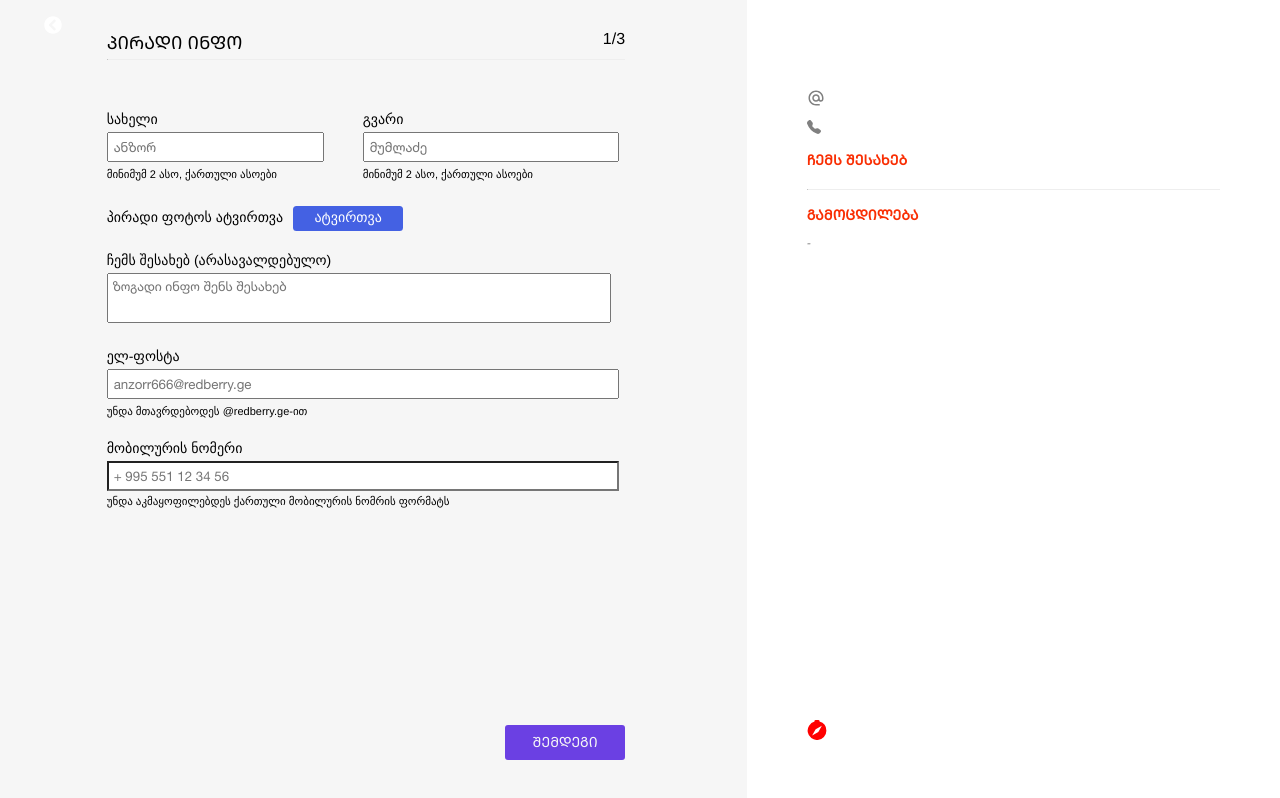
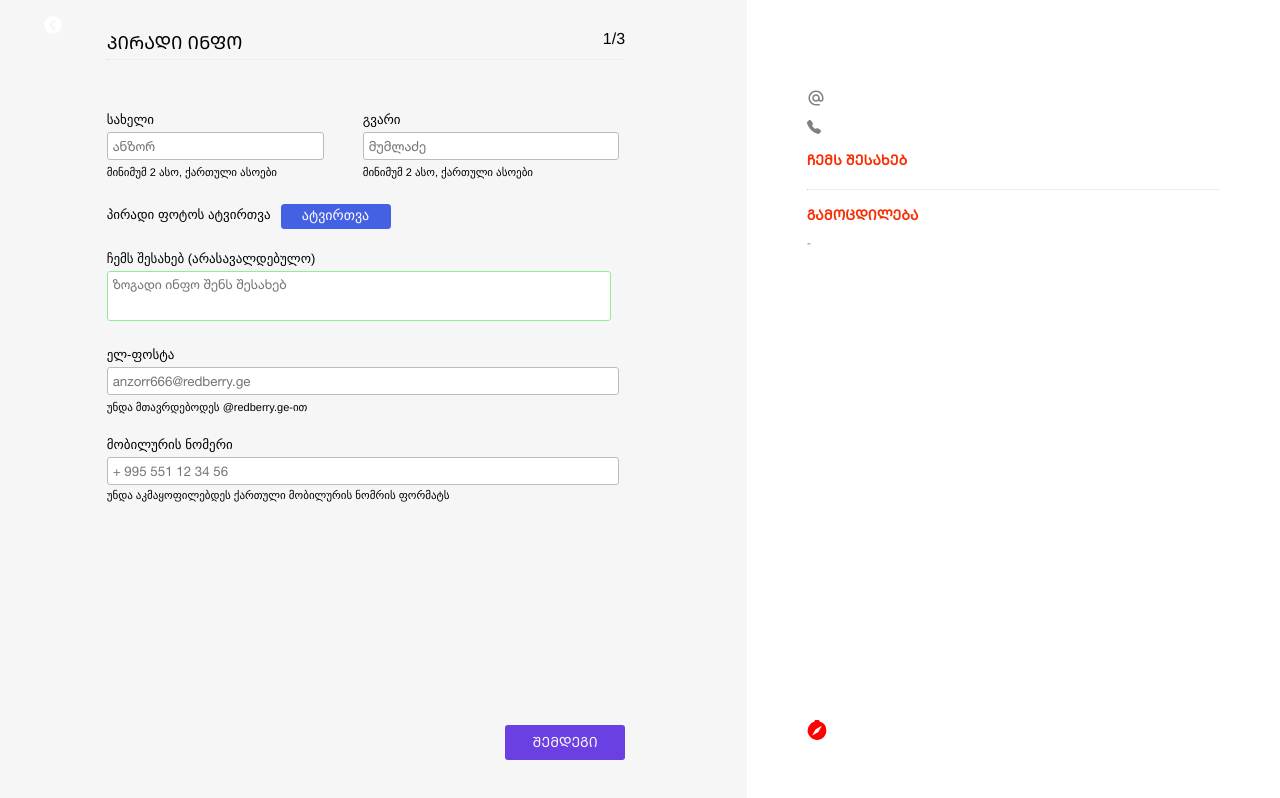
Before and after one commit to iguna18/resumaker, a React (Create React App) app: page /1 in a window 1280 px wide. Built offline with nearby package versions, Linux system fonts and the light colour scheme.

Commit message:
developed conditional coloring of input fields

```diff
--- a/src/App.js
+++ b/src/App.js
@@ -1,4 +1,4 @@
-import { BrowserRouter as Router, Route, Routes, Link } from "react-router-dom"
+import { BrowserRouter as Router, Route, Routes, useNavigate } from "react-router-dom"
 import Cv from './components/cv'
 import { Strip } from './styles/styles'
 import {FaChevronCircleLeft} from 'react-icons/fa'
@@ -6,7 +6,6 @@ import General from './components/General'
 import Experiences from './components/Experiences'
 import FormWrapper from './components/FormWrapper'
 import Education from "./components/Education"
-import { useNavigate } from 'react-router-dom';
 import { useEffect } from "react"
 
 const Container = ({ children }) => (
@@ -33,7 +32,14 @@ const Layout = ({ children }) => (
   </>
 )
 
-const NotFoundPage = () => <div>404: Page Not Found</div>;
+function NoMatch() {
+  const navigate = useNavigate()
+  useEffect(()=>{
+    navigate('/0')
+
+  })
+  return null
+}
 
 const App = () => {
 
@@ -41,11 +47,12 @@ const App = () => {
     <Router>
     <Container>
           <Routes>
-          <Route path="/0" element={<h1>ZDAROVA</h1>} />
+          <Route exact path="/0" element={<h1>ZDAROVA</h1>} />
           <Route path="/1" element={<Layout><General/></Layout>} />
           <Route path="/2" element={<Layout><Experiences/></Layout>} />
           <Route path="/3" element={<Layout><Education/></Layout>} />
           <Route path="/4" element={<Cv/>} />
+          <Route path='*' element={<NoMatch/>}/>
           </Routes>
     </Container>
     </Router>
--- a/src/components/Field.js
+++ b/src/components/Field.js
@@ -1,8 +1,7 @@
 import { useEffect } from "react";
-import { Input, UploadLabel, Validation } from "../styles/styles"
+import { Input, UploadLabel, Validation, Textarea, FieldLabel } from "../styles/styles"
 import { useDispatch, useSelector } from 'react-redux'
 import { setField } from "../reducers/slices";
-
 
 const PHONE_REGEX = /^(\+995)(79\d{7}|5\d{8})$/
 
@@ -82,17 +81,6 @@ const Field = ({under, name, geoName, type, isSmall, otherAtt, placeholder, show
     alignItems: name == 'photo'?'center':''
   }
 
-  const textareaStyle = {
-    width:'98.5%',
-    height:50,
-    fontFamily:'HelveticaNeue',
-    resize: 'none',
-    overflow: 'auto',
-    fontSize:13,
-    boxSizing: 'border-box',
-    padding: 5
-  }
-
   // To avoid error from destructuring undefined (other attributes for input
   // may or may not be passed)
   otherAtt = otherAtt ? otherAtt : {}
@@ -117,10 +105,12 @@ const Field = ({under, name, geoName, type, isSmall, otherAtt, placeholder, show
 
   //We dont want upload input element to have value attribute
   otherAtt.value = name != 'photo' ? value :''
-
+  otherAtt.valueValidity=valueValidity
+  otherAtt.showErrors=showErrors
   return (
     <div style={style}>
-      <label htmlFor={name} style={{fontWeight:500, fontSize:14}}>{geoName}</label>
+      <FieldLabel htmlFor={name} showErrors={showErrors} valueValidity={valueValidity}>
+        {geoName}</FieldLabel>
       <div style={{position:'relative', marginTop:4}}>
         {
           ['text','email','number'].some(t=>t==type) &&
@@ -135,20 +125,19 @@ const Field = ({under, name, geoName, type, isSmall, otherAtt, placeholder, show
         }
         {
           type == 'textarea' ?
-          <textarea name={name} placeholder={placeholder}
-            onChange={onChange} value={value} {...otherAtt}
-            style={textareaStyle}></textarea>
+          <Textarea name={name} placeholder={placeholder}
+            onChange={onChange} value={value} {...otherAtt}/>
           :
           <Input type={type} name={name} id= {name} placeholder={placeholder}
-            onChange={onChange} {...otherAtt} />
+            onChange={onChange} {...otherAtt}/>
         }
         {
           name == 'photo' &&
           <UploadLabel htmlFor={name}>ატვირთვა</UploadLabel>
         }
       </div>
-      {under && <label htmlFor={name} style={{fontSize:11, fontWeight:300}}>
-        {under}</label>}
+      {under && <FieldLabel small htmlFor={name}>
+        {under}</FieldLabel>}
     </div>
   )
 }
--- a/src/styles/styles.js
+++ b/src/styles/styles.js
@@ -7,7 +7,8 @@ const colors = {
   ButtonHoverBlue: '#122680',
   SlightGray: '#f6f6f6',
   AshyBlue: '#62A1EB',
-  Violet: '#6B40E3'
+  Violet: '#6B40E3',
+  InputGray: '#BCBCBC'
 }
 export default colors
 
@@ -24,6 +25,14 @@ export const Input = styled.input`
   font-family: "HelveticaNeue";
   font-size: "16px";
   margin-bottom: 2px;
+  outline: none;
+  border-radius: 3px;
+  border: 1px solid;
+  border-color: ${props => props.valueValidity?'lightgreen':colors.InputGray};
+  &:focus {
+    border-color:${colors.InputGray};
+    border-width: 2px;
+  }
   ${props => props.name === 'photo' &&
     `display: none;`
   }
@@ -36,7 +45,32 @@ export const Input = styled.input`
   ${props => props.name === "photo" && `
     margin-left:4px
   `};
+  ${props => props.showErrors && !props.valueValidity && `
+    border-color:red;
+  ` }
 `
+export const Textarea = styled.textarea`
+  width: 98.5%;
+  height: 50px;
+  font-family:'HelveticaNeue';
+  resize: none;
+  overflow: auto;
+  font-size: 13px;
+  box-sizing: border-box;
+  padding: 5px;
+  outline: none;
+  border-radius: 3px;
+  border: 1px solid;
+  border-color: ${props => props.valueValidity?'lightgreen':colors.InputGray};
+  &:focus {
+    border-color:${colors.InputGray};
+    border-width: 2px;
+  }
+  ${props => props.showErrors && !props.valueValidity && `
+    border-color:red;
+  ` }
+`
+
 export const Divider = styled.hr`
   margin-bottom:50px;
   margin-top:5px;
@@ -128,3 +162,14 @@ export const Button = styled.button`
     width: 120px;
   `}
 `
+export const FieldLabel = styled.label`
+  font-weight:500;
+  font-size:13px;
+  ${props => props.small && `
+    font-size:11px;
+    font-weight:300;
+  `}
+  ${props => !props.small && props.showErrors && !props.valueValidity && `
+    color:red
+  `}
+`
```
